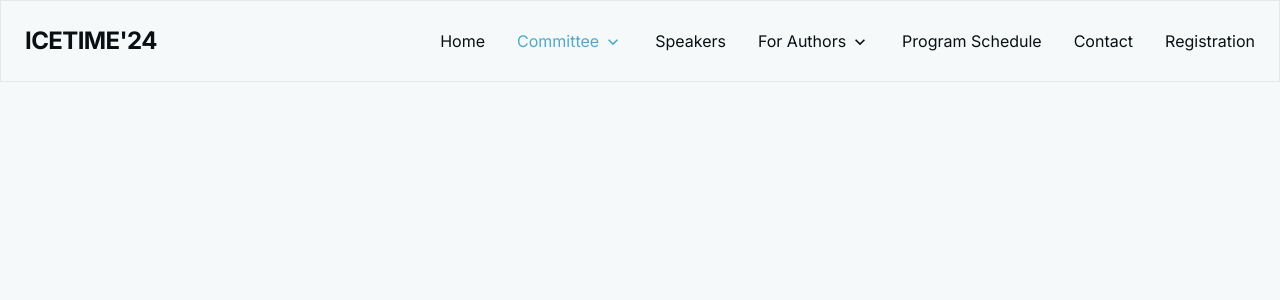
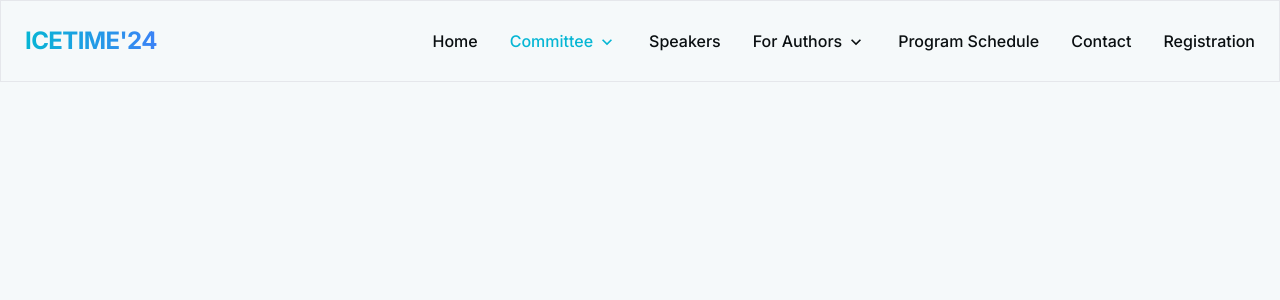
Before and after one commit to Aswin-04/ICETIME-24, a React (Vite) app: page /committee/advisory-committee in a window 1280 px wide. Shown: the top 300 px of the page. Built offline with nearby package versions, Linux system fonts and the light colour scheme.

Commit message:
Complete navbar

```diff
--- a/src/components/Navbar.jsx
+++ b/src/components/Navbar.jsx
@@ -40,11 +40,13 @@ const Navbar = () => {
     <nav className="relative bg-bgd border border-gray-200">
       {/* Mobile Screen */}
       <div className="lg:hidden py-6 px-4 flex justify-between items-center">
-        <div className="text-2xl font-bold tracking-tight">ICETIME&apos;24</div>
+        <div className="text-2xl font-bold tracking-tight text-transparent bg-clip-text bg-gradient-to-r from-cyan-500 to-blue-500">ICETIME&apos;24</div>
         <button
           onClick={toggleMenu}
           type="button"
-          className="inline-flex items-center p-1 w-10 h-10 justify-center text-sm text-gray-500 rounded-lg hover:bg-gray-100 border"
+          className={`inline-flex items-center p-1 w-10 h-10 justify-center text-sm text-gray-500 rounded-lg hover:bg-gray-100 border transition-transform duration-600 ${
+            isMenuOpen ? "rotate-90" : "rotate-0"
+          }`}
           aria-controls="navbar-dropdown"
           aria-expanded={isMenuOpen}
         >
@@ -83,14 +85,16 @@ const Navbar = () => {
           )}
         </button>
 
-        {isMenuOpen && (
-          <div className="bg-slate-200 absolute left-0 top-0 mt-[89px] border min-h-screen w-full">
-            <ul className="p-10 flex flex-col gap-8">
+
+          <div  className={`${
+            isMenuOpen ? "translate-x-0" : "-translate-x-full"
+          } transition-transform duration-600 bg-slate-100 absolute right-0 top-0 mt-[89px] border min-h-screen w-full`}>
+            <ul className="p-10 flex flex-col gap-8 font-medium">
               {navItems.map((item, index) => (
                 <li key={index} className="relative">
                   <button
                     className={`${
-                      activeLink === item.label.toLowerCase() ? "text-primary" : ""
+                      activeLink === item.label.toLowerCase() ? "text-cyan-500" : ""
                     } `}
                     onClick={() => {
                       if (item.dropdown) {
@@ -104,10 +108,10 @@ const Navbar = () => {
                       {item.label}
                       {item.dropdown && (
                         <svg
-                          className="ml-1 mt-[2px] size-5"
+                          className={`${activeLink === item.label ? "text-cyan-500" : "text-inherit"} ml-1 mt-[2px] size-5`}
                           xmlns="http://www.w3.org/2000/svg"
                           viewBox="0 0 24 24"
-                          fill="#0a0f11"
+                          fill="currentColor"
                         >
                           <title>chevron-down</title>
                           <path d="M7.41,8.58L12,13.17L16.59,8.58L18,10L12,16L6,10L7.41,8.58Z" />
@@ -140,13 +144,13 @@ const Navbar = () => {
               ))}
             </ul>
           </div>
-        )}
+
       </div>
 
       {/* Large Screen */}
       <div className="max-lg:hidden mx-auto max-w-screen-wide p-6 flex justify-between">
-        <div className="text-2xl font-bold tracking-tight">ICETIME&apos;24</div>
-        <ul className="flex items-center gap-8">
+      <div className="text-2xl font-bold tracking-tight text-transparent bg-clip-text bg-gradient-to-r from-cyan-500 to-blue-500">ICETIME&apos;24</div>
+        <ul className="flex items-center gap-8 font-medium">
           {navItems.map((item, index) => (
             <li
               key={index}
@@ -160,7 +164,7 @@ const Navbar = () => {
               {!item.dropdown ? (
                 <button
                   className={`${
-                    activeLink === item.label.toLowerCase() ? "text-primary" : ""
+                    activeLink === item.label.toLowerCase() ? "text-cyan-500" : ""
                   }`}
                 >
                   <Link to={item.href}>
@@ -174,14 +178,14 @@ const Navbar = () => {
                 <button className="group">
                   <div
                     className={`${
-                      activeLink === item.label.toLowerCase() ? "text-primary" : ""
+                      activeLink === item.label.toLowerCase() ? "text-cyan-500" : ""
                     } flex items-center`}
                   >
                     {item.label}
                     <svg
                       className={`ml-1 mt-[2px] size-5 ${
                         activeLink === item.label.toLowerCase()
-                          ? "text-primary"
+                          ? "text-cyan-500"
                           : "text-inherit"
                       }`}
                       xmlns="http://www.w3.org/2000/svg"
```
